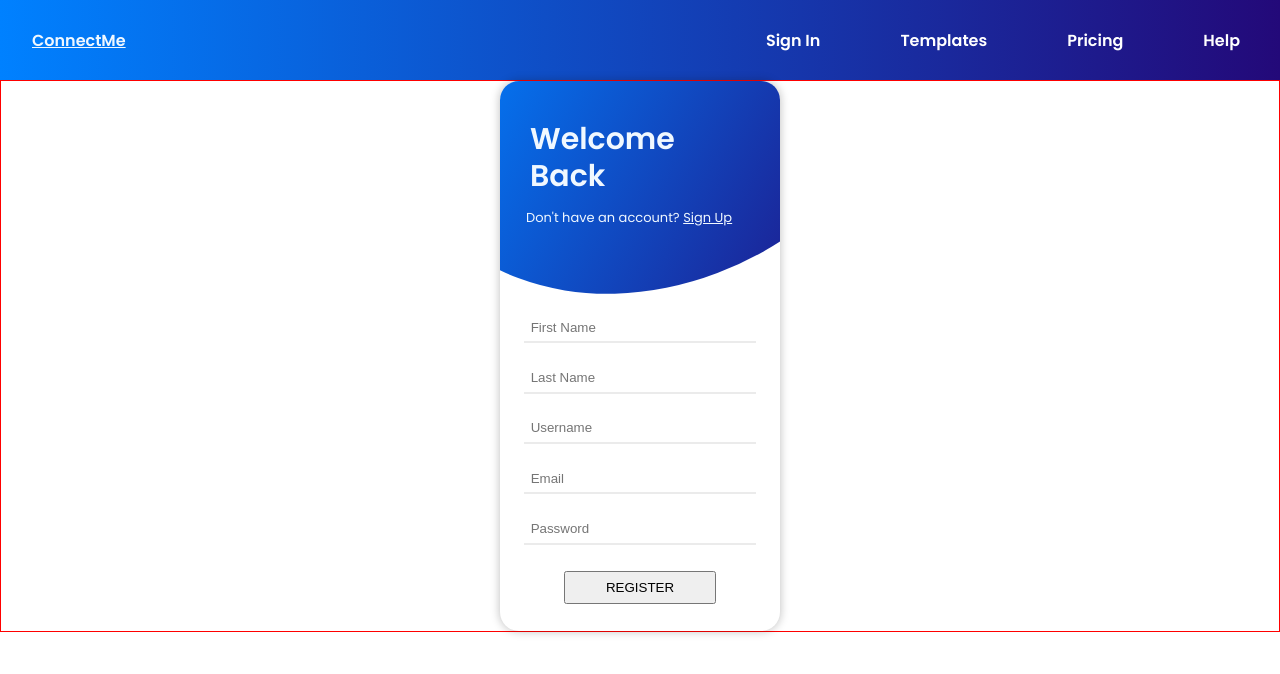
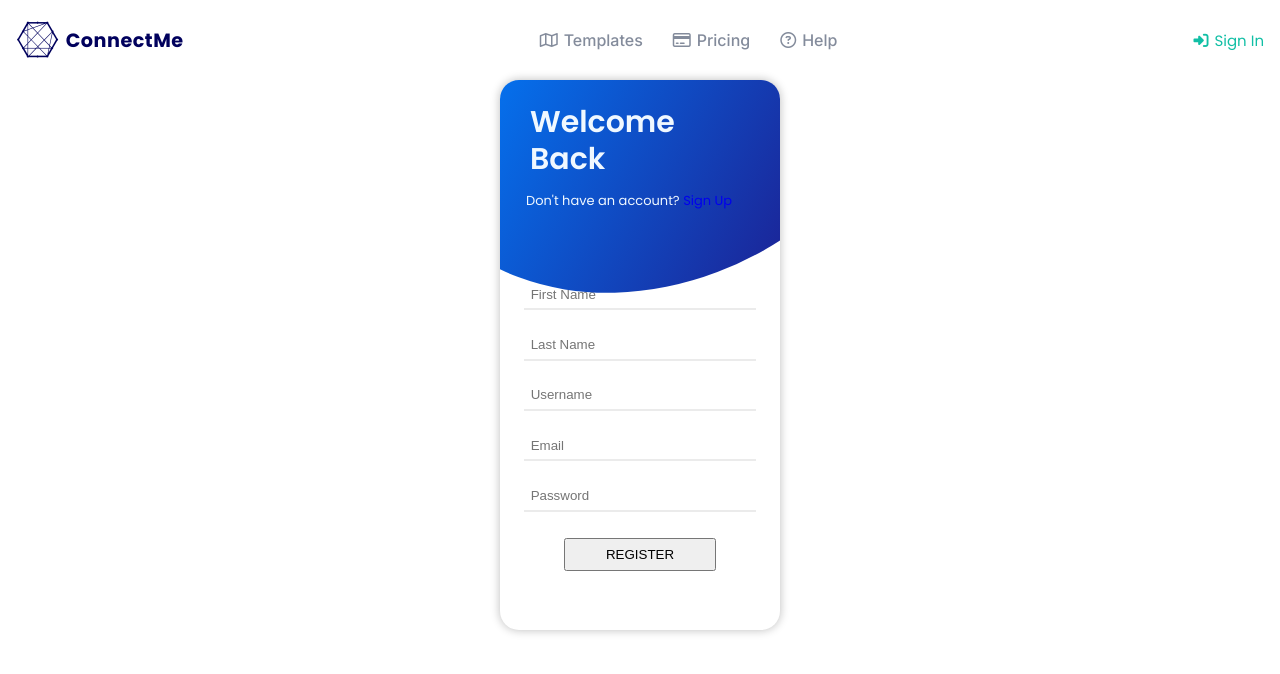
Before and after one commit to LennyRemache/ConnectMe, a React (Create React App) app in the folder frontend/: page /form/register in a window 1280 px wide. Shown: the top 674 px of the page. Built offline with nearby package versions, Linux system fonts and the light colour scheme.

Commit message:
Revamped navbar and designed home page

```diff
--- a/frontend/src/App.css
+++ b/frontend/src/App.css
@@ -1,9 +1,8 @@
 .App {
-  width: 100vw;
-  height: 100vh;
   border: 0px solid blue;
+  width: 100%;
 }
 
 .pageContainer {
-  border: 1px solid red;
+  border: 0px solid red;
 }
--- a/frontend/src/components/Dropdown.jsx
+++ /dev/null
@@ -1,49 +0,0 @@
-import React, { useState } from "react";
-import { MenuItems } from "./MenuItems";
-import "../styles/Dropdown.css";
-import { NavLink } from "react-router-dom";
-import { useAtom } from "jotai";
-import { statusAtom } from "../App";
-
-function Dropdown() {
-  const [click, setClicked] = useState(false);
-  const [loggedIn, setLoggedIn] = useAtom(statusAtom);
-
-  const handleClick = () => setClicked(!click);
-  return (
-    <>
-      <ul
-        onClick={handleClick}
-        className={click ? "dropdown-menu clicked" : "dropdown-menu"}
-      >
-        {MenuItems.map((item, index) => {
-          return (
-            <li key={index}>
-              <NavLink
-                to={item.path}
-                className={item.cName}
-                onClick={() => setClicked(false)}
-              >
-                {item.title}
-              </NavLink>
-            </li>
-          );
-        })}
-        <li>
-          <NavLink
-            to="/"
-            className="dropdown-link"
-            onClick={() => {
-              setClicked(false);
-              setLoggedIn(!loggedIn);
-            }}
-          >
-            Log Out
-          </NavLink>
-        </li>
-      </ul>
-    </>
-  );
-}
-
-export default Dropdown;
--- a/frontend/src/components/MenuItems.jsx
+++ /dev/null
@@ -1,4 +0,0 @@
-export const MenuItems = [
-  { title: "Profile", path: "/profile", cName: "dropdown-link" },
-  { title: "Settings", path: "/settings", cName: "dropdown-link" },
-];
--- a/frontend/src/components/NavBar.jsx
+++ b/frontend/src/components/NavBar.jsx
@@ -1,5 +1,4 @@
 import React, { useState } from "react";
-import Dropdown from "./Dropdown";
 import "../styles/NavBar.css";
 import { NavLink } from "react-router-dom";
 import { useAtom } from "jotai";
@@ -7,83 +6,32 @@ import { statusAtom } from "../App";
 
 function NavBar() {
   const [loggedIn] = useAtom(statusAtom);
-  const [click, setClicked] = useState(false);
-  const [dropdown, setDropdown] = useState(false);
-
-  const handleClick = () => setClicked(!click);
-  const closeMobileMenu = () => setClicked(false);
-
-  const onMouseEnter = () => {
-    if (window.innerWidth < 960) {
-      setDropdown(false);
-    } else {
-      setDropdown(true);
-    }
-  };
-  const onMouseLeave = () => {
-    setDropdown(false);
-  };
 
   return (
     <>
-      <nav className="mainNav">
+      <nav className="navbar">
         <NavLink to="/" className="navbar-logo">
+          <i class="fa-brands fa-connectdevelop fa-2xl"></i>
           ConnectMe
         </NavLink>
-        <div className="menu-icon" onClick={handleClick}>
-          <i className={click ? "fas fa-times" : "fas fa-bars"} />
+        <div className="navbar-links">
+          <NavLink to="/" className="navbar-link">
+            <i class="fa-regular fa-map"></i>
+            Templates
+          </NavLink>
+          <NavLink to="/" className="navbar-link">
+            <i class="fa-regular fa-credit-card"></i>
+            Pricing
+          </NavLink>
+          <NavLink to="/" className="navbar-link">
+            <i class="fa-regular fa-circle-question"></i>
+            Help
+          </NavLink>
         </div>
-        <ul className={click ? "nav-menu active" : "nav-menu"}>
-          <li
-            className="nav-item"
-            onMouseEnter={onMouseEnter}
-            onMouseLeave={onMouseLeave}
-          >
-            {loggedIn ? (
-              <NavLink
-                to="profile"
-                className="nav-links"
-                onClick={closeMobileMenu}
-              >
-                My Account
-              </NavLink>
-            ) : (
-              <NavLink
-                to="form/login"
-                className="nav-links"
-                onClick={closeMobileMenu}
-              >
-                Sign In
-              </NavLink>
-            )}
-
-            {dropdown && loggedIn && <Dropdown />}
-          </li>
-
-          <li className="nav-item">
-            <NavLink
-              to="templates"
-              className="nav-links"
-              onClick={closeMobileMenu}
-            >
-              Templates
-            </NavLink>
-          </li>
-          <li className="nav-item">
-            <NavLink
-              to="pricing"
-              className="nav-links"
-              onClick={closeMobileMenu}
-            >
-              Pricing
-            </NavLink>
-          </li>
-          <li className="nav-item">
-            <NavLink to="help" className="nav-links" onClick={closeMobileMenu}>
-              Help
-            </NavLink>
-          </li>
-        </ul>
+        <NavLink to="form" className="navbar-account">
+          <i class="fa-solid fa-right-to-bracket"></i>
+          Sign In
+        </NavLink>
       </nav>
     </>
   );
--- a/frontend/src/components/pages/Home.jsx
+++ b/frontend/src/components/pages/Home.jsx
@@ -1,18 +1,32 @@
 import React from "react";
 import { motion } from "framer-motion";
+import "../../styles/pages/Home.css";
 
 function Home() {
   return (
     <>
-      <motion.div
-        initial={{ opacity: 0 }}
-        animate={{ opacity: 1 }}
-        exit={{ opacity: 0 }}
-      >
-        HOME
-      </motion.div>
+      <div className="homeContainer">
+        <div className="hero-container">
+          <h2 className="hero-header">
+            There's a better way to <span>connect with customers</span>
+          </h2>
+
+          <h1 className="hero-description">
+            Smarter networking solutions and services from ConnectMe
+          </h1>
+          <button className="hero-register-btn">
+            <i class="fa-brands fa-connectdevelop fa-lg"></i>Sign Up
+          </button>
+          <img
+            src={require("../../assets/networking.png")}
+            className="hero-img"
+          />
+        </div>
+      </div>
     </>
   );
 }
 
 export default Home;
+
+// friends, family, colleagues
--- a/frontend/src/index.css
+++ b/frontend/src/index.css
@@ -1,15 +1,14 @@
 @import url("https://fonts.googleapis.com/css2?family=Poppins:wght@400;600;700;800&display=swap");
-
-body {
+* {
+  box-sizing: border-box;
   margin: 0;
   padding: 0;
+}
+body {
   font-family: "Poppins", sans-serif;
   -webkit-font-smoothing: antialiased;
   -moz-osx-font-smoothing: grayscale;
-  box-sizing: border-box;
   border: 0px solid green;
-  width: 100vw;
-  height: 100vh;
 }
 
 code {
@@ -17,18 +16,6 @@ code {
     monospace;
 }
 
-input:focus {
-  outline: none;
+a {
+  text-decoration: none;
 }
-
-a,
-a:visited,
-a:hover,
-a:active {
-  color: inherit;
-}
-
-ul {
-  list-style-type: none;
-  padding: 0;
-}
--- a/frontend/src/styles/AccountForms/Form.css
+++ b/frontend/src/styles/AccountForms/Form.css
@@ -1,6 +1,6 @@
 .formContainer {
   border: 0px solid blue;
-
+  padding-top: 80px;
   display: flex;
   align-items: center;
   justify-content: center;
--- a/frontend/src/styles/Dropdown.css
+++ /dev/null
@@ -1,28 +0,0 @@
-.dropdown-menu {
-  width: 200px;
-  position: absolute;
-  top: 80px;
-  list-style: none;
-  text-align: start;
-}
-
-.dropdown-menu li {
-  background: #1888ff;
-  cursor: pointer;
-}
-
-.dropdown-menu li:hover {
-  background: #5cabff;
-}
-.dropdown-menu.clicked {
-  display: none;
-}
-
-.dropdown-link {
-  display: block;
-  width: 100%;
-  height: 100%;
-  text-decoration: none;
-  color: aliceblue;
-  padding: 11px;
-}
--- a/frontend/src/styles/NavBar.css
+++ b/frontend/src/styles/NavBar.css
@@ -1,79 +1,55 @@
-.mainNav {
-  background: rgb(0, 129, 255);
-  background: linear-gradient(
-    90deg,
-    rgba(0, 129, 255, 1) 0%,
-    rgba(35, 9, 121, 1) 100%
-  );
-  color: aliceblue;
-  font-weight: 600;
+@import url("https://fonts.googleapis.com/css2?family=Inter:wght@500&display=swap");
+
+.navbar {
+  border: 0px solid red;
+  width: 100%;
   height: 80px;
+  position: absolute;
   display: flex;
+  align-items: center;
   justify-content: space-between;
-  align-items: center;
+  padding: 0 1rem;
 }
 
 .navbar-logo {
-  padding: 0 2rem;
+  font-weight: bold;
+  font-size: larger;
+  border: 0px solid red;
+  color: rgb(1, 1, 93);
+  letter-spacing: 0.5px;
 }
 
-.menu-icon {
-  display: none;
+.navbar-logo > i {
+  margin-right: 6px;
 }
 
-.nav-menu {
-  display: flex;
-  justify-content: space-between;
+.navbar-links {
+  border: 0px solid red;
 }
 
-.nav-item {
-  display: flex;
-  align-items: center;
-  height: 80px;
-  padding: 0 1.5rem;
+.navbar-link {
+  color: rgba(49, 62, 89, 0.6);
+  padding: 15px;
+  font-family: "Inter", sans-serif;
 }
 
-.nav-links {
-  color: white;
-  text-decoration: none;
-  padding: 0.5rem 1rem;
+.navbar-link:hover {
+  color: rgba(49, 62, 89, 1);
 }
 
-.nav-links:hover {
-  background-color: #1888ff;
-  border-radius: 4px;
-  transition: all 0.2s ease-out;
+.navbar-link > i {
+  margin-right: 6px;
 }
 
-@media screen and (max-width: 960px) {
-  .menu-icon {
-    display: block;
-    padding: 0 2rem;
-  }
+.navbar-account {
+  color: #11bfa5;
+  font-size: 15px;
+}
 
-  .nav-menu {
-    display: flex;
-    flex-direction: column;
-    width: 100%;
+.navbar-account > i {
+  margin-right: 6px;
+}
 
-    position: absolute;
-    top: 60px;
-    left: -100%;
-    opacity: 1;
-    transition: all 0.5s ease;
-  }
-
-  .nav-menu.active {
-    background: #242222;
-    left: 0;
-    opacity: 1;
-    transition: all 0.5s ease;
-    z-index: 1;
-  }
-
-  .nav-links {
-    text-align: center;
-    padding: 2rem;
-    width: 100%;
-  }
+.navbar-account:hover {
+  color: #11bfa59f;
 }
--- /dev/null
+++ b/frontend/src/styles/pages/Home.css
@@ -0,0 +1,86 @@
+@import url("https://fonts.googleapis.com/css2?family=Inter:wght@600&display=swap");
+
+.homeContainer {
+  border: 1px solid red;
+  height: 100vh;
+  background-image: linear-gradient(
+    to top,
+    #dfe9f3f3 0%,
+    rgba(255, 255, 255, 0.939) 100%
+  );
+  padding-top: 80px;
+  font-family: "Inter", sans-serif;
+}
+
+.hero-container {
+  border: 0px solid rgb(133, 128, 128);
+  margin-top: 50px;
+  text-align: center;
+  display: flex;
+  flex-direction: column;
+  align-items: center;
+}
+
+.hero-header {
+  font-size: 52px;
+  font-weight: 600;
+  margin-bottom: 20px;
+  color: #313e59;
+  z-index: 1;
+}
+
+.hero-description {
+  font-size: 20px;
+  font-weight: 400;
+  color: #6a7b8a;
+  margin-bottom: 30px;
+  z-index: 1;
+}
+
+.hero-header > span {
+  background: linear-gradient(
+    89.87deg,
+    #903cfa 11.17%,
+    #3c5afa 41.67%,
+    #24b8e7 76.45%,
+    #24d1c7 102.66%
+  );
+  -webkit-background: -webkit-linear-gradient(
+    89.87deg,
+    #903cfa 11.17%,
+    #3c5afa 41.67%,
+    #24b8e7 76.45%,
+    #24d1c7 102.66%
+  );
+  background-clip: text;
+  -webkit-background-clip: text;
+  -webkit-text-fill-color: transparent;
+}
+
+.hero-register-btn {
+  background-color: #111;
+  color: #fff;
+  font-size: 17px;
+  padding: 15px 20px;
+  border-radius: 12px;
+  border: none;
+  z-index: 1;
+}
+
+.hero-register-btn > i {
+  margin-right: 6px;
+}
+
+.hero-register-btn:hover {
+  cursor: pointer;
+  opacity: 0.8;
+  will-change: opacity;
+  transition: 0.3s ease-in-out;
+}
+
+.hero-img {
+  border: 0px solid red;
+  max-width: 100%;
+
+  height: auto;
+}
```
Also changed, not shown: frontend/src/assets/networking.png (added).
